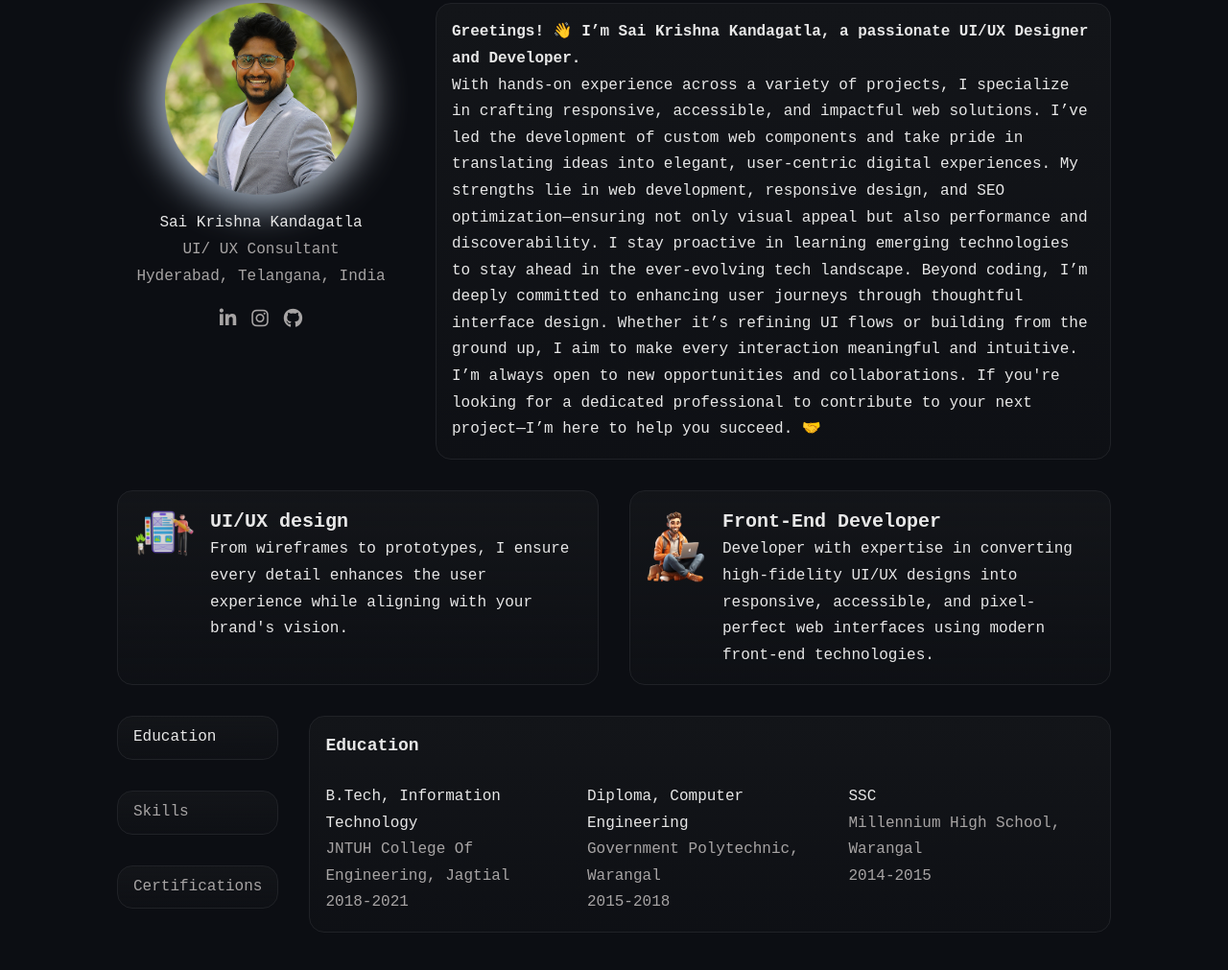
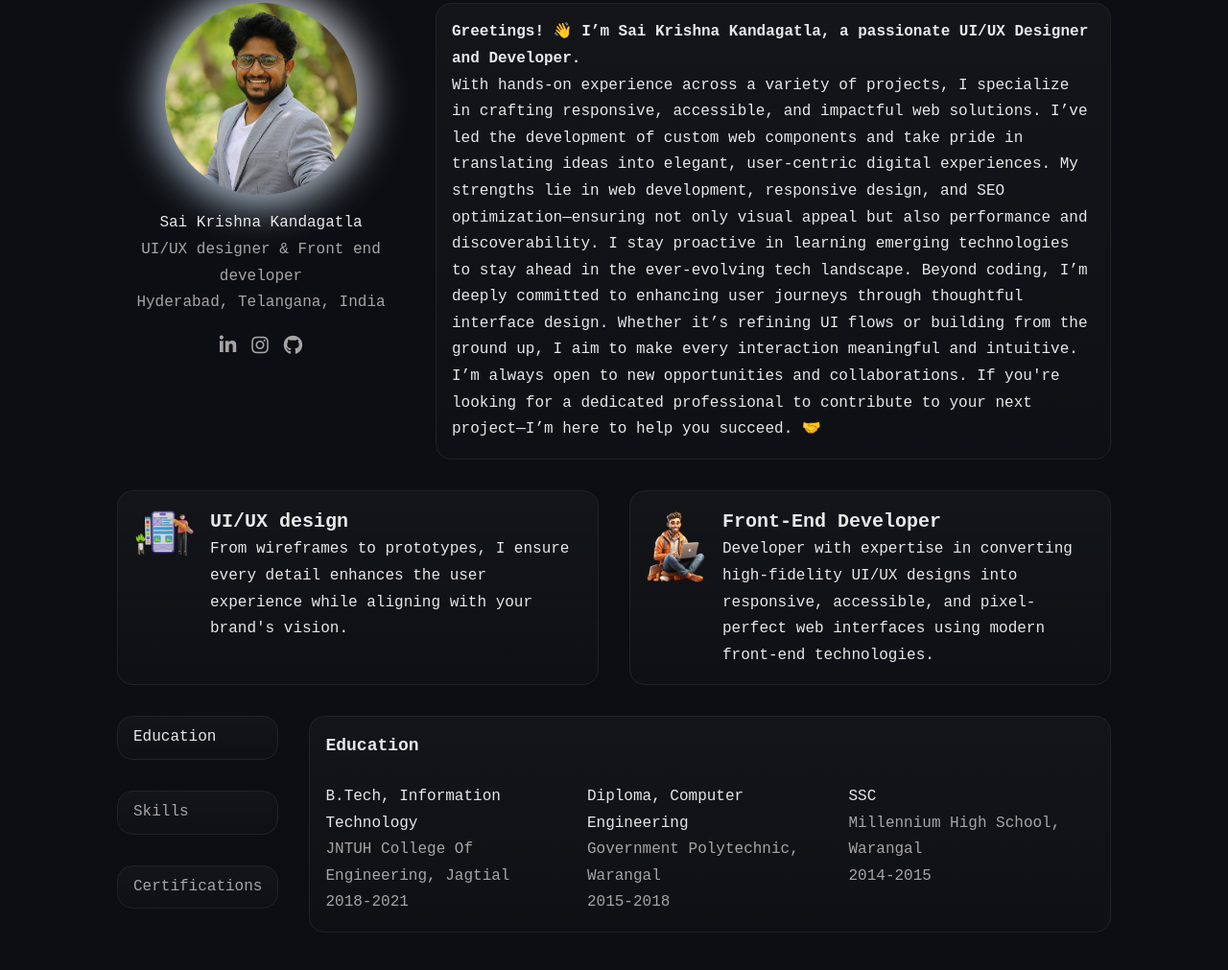
Before and after one commit to Mastercharm/portfolio, a plain HTML site: page Portfolio/index.html in a window 1280 px wide. Shown: the part 704-1715 px from the top of the page at 96% size. Drawn offline with nearby package versions, Linux system fonts and the light colour scheme.

Commit message:
comments clear

```diff
--- a/Portfolio/Design/styles/module/_global.scss
+++ b/Portfolio/Design/styles/module/_global.scss
@@ -196,6 +196,7 @@ body {
             padding: toRem(16);
             border: toRem(1) solid rgb(32, 34, 39);
             text-align: left;
+
             @include responsive(phone-end-480) {
                 flex-direction: column;
             }
@@ -431,6 +432,7 @@ body {
         display: flex;
         gap: toRem(32);
         margin-bottom: toRem(24);
+
         @include responsive(phone) {
             flex-direction: row;
             gap: toRem(16);
@@ -547,7 +549,7 @@ body {
 
         &.work-design {
             .work-card_pill {
-                img{
+                img {
                     border-radius: 0;
                 }
             }
@@ -555,98 +557,9 @@ body {
     }
 }
 
-// .project-section {
-
-//     // display: none;
-//     &.modal-section {
-//         position: fixed;
-//         top: 0;
-//         left: 0;
-//         width: 100%;
-//         height: 100%;
-//         display: none;
-//         justify-content: center;
-//         align-items: center;
-//         z-index: 1000;
-//         background: rgba(117, 168, 226, 0.5);
-//     }
-
-//     // .modal {
-//     //     border-radius: toRem(16);
-//     //     max-width: 90%;
-//     //     width: 90%;
-//     //     position: relative;
-//     //     max-height: 90vh;
-//     //     margin: 0 auto;
-//     //     overflow-y: scroll;
-//     //     border-radius: toRem(16);
-//     //     background: linear-gradient(180deg, var(--token-a924df73-d0cb-485d-9ce6-aceda64e54b4, rgb(19, 21, 25)) 100%, rgba(19, 21, 25, 0.3) 100%);
-//     // }
-
-//     .project-card {
-
-//         background: linear-gradient(180deg, var(--token-a924df73-d0cb-485d-9ce6-aceda64e54b4, rgb(19, 21, 25)) 0%, rgba(19, 21, 25, 0.3) 100%);
-//         border-radius: toRem(16);
-//         padding: toRem(24);
-//         border: toRem(1) solid rgba(117, 168, 226, 0.25);
-//         display: flex;
-//         flex-direction: column;
-//         gap: toRem(16);
-
-//         .project-header {
-//             display: flex;
-//             justify-content: space-between;
-
-//             .close {
-//                 background: $primary;
-//                 border-radius: 100%;
-//                 padding: toRem(8);
-//                 border: 0;
-//                 display: flex;
-//                 align-items: center;
-//                 justify-self: center;
-//                 cursor: pointer;
-//                 text-decoration: none;
-//                 color: $gray5;
-//             }
-//         }
-
-//         h1 {
-//             color: $gray1;
-//             font-size: toRem(32);
-//             margin-bottom: toRem(8);
-//         }
-
-//         .project-tag {
-//             color: $gray3;
-//         }
-
-//         .project-img {
-//             display: grid;
-//             grid-template-columns: 1fr;
-//             gap: toRem(16);
-
-//             img {
-//                 max-width: 100%;
-//                 height: 100%;
-//                 border-radius: toRem(16);
-//             }
-//         }
-
-//         .project-desc {
-//             color: $gray1;
-//             margin-top: toRem(24);
-
-//             ul {
-//                 margin-left: toRem(24);
-//             }
-//         }
-//     }
-// }
-
 /* Target the entire scrollbar */
 ::-webkit-scrollbar {
-    width: 10px;
+    width: 1px;
     /* vertical scrollbar width */
     height: 8px;
     /* horizontal scrollbar height */
--- a/Portfolio/index.html
+++ b/Portfolio/index.html
@@ -72,8 +72,6 @@
         <div class="container">
             <div class="hero-content">
                 <p class="wish-tag">
-                    <!-- <span>నమస్తే [Namaste] &#128591;</span> <br />
-                    <span>people..!</span> -->
                     <span>Hello I am,</span>
                 </p>
                 <h1>UI/UX designer & Front end developer</h1>
@@ -99,11 +97,10 @@
                         </div>
                         <div>
                             <p>Sai Krishna Kandagatla</p>
-                            <p>UI/ UX Consultant</p>
+                            <p>UI/UX designer & Front end developer</p>
                             <p>Hyderabad, Telangana, India</p>
                         </div>
                         <div class="portfolio-social">
-                            <!-- <p><em>Follow me on</em></p> -->
                             <div class="portfolio-media">
                                 <a href="https://www.linkedin.com/in/sai-krishna-kandagatla-b79063170">
                                     <i class="fa-brands fa-linkedin-in"></i>
@@ -161,15 +158,6 @@
                                 </p>
                             </div>
                         </div>
-                        <!-- <div class="services-card">
-                            <div class="services-card_img">
-                                <img src="./Design/media/accessibility.png" class="" />
-                            </div>
-                            <div>
-                                <h2>Accessibility</h2>
-                                <p>Follows A11Y best practices to make applications accessible.</p>
-                            </div>
-                        </div> -->
                     </div>
                 </div>
                 <div class="about-more">
@@ -278,7 +266,6 @@
     </section>
     <section class="work-section" id="work">
         <div class="container">
-            <!-- <div class="top-line"></div> -->
             <div class="work-container">
                 <div class="head-flex">
                     <span class="head-dot"></span>
```
Also changed, not shown: Portfolio/Design/styles/main.css, 1 other file. Lines whose indentation alone changed are shown as unchanged.
